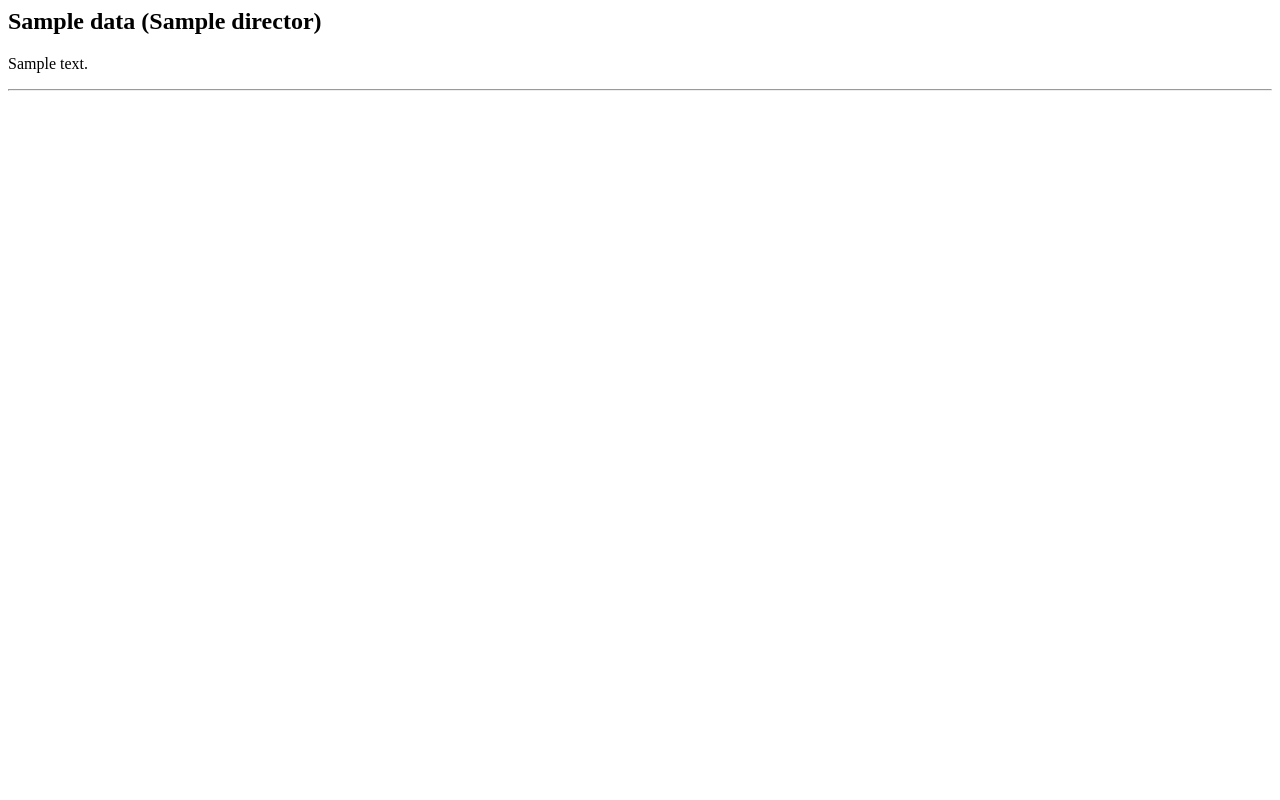
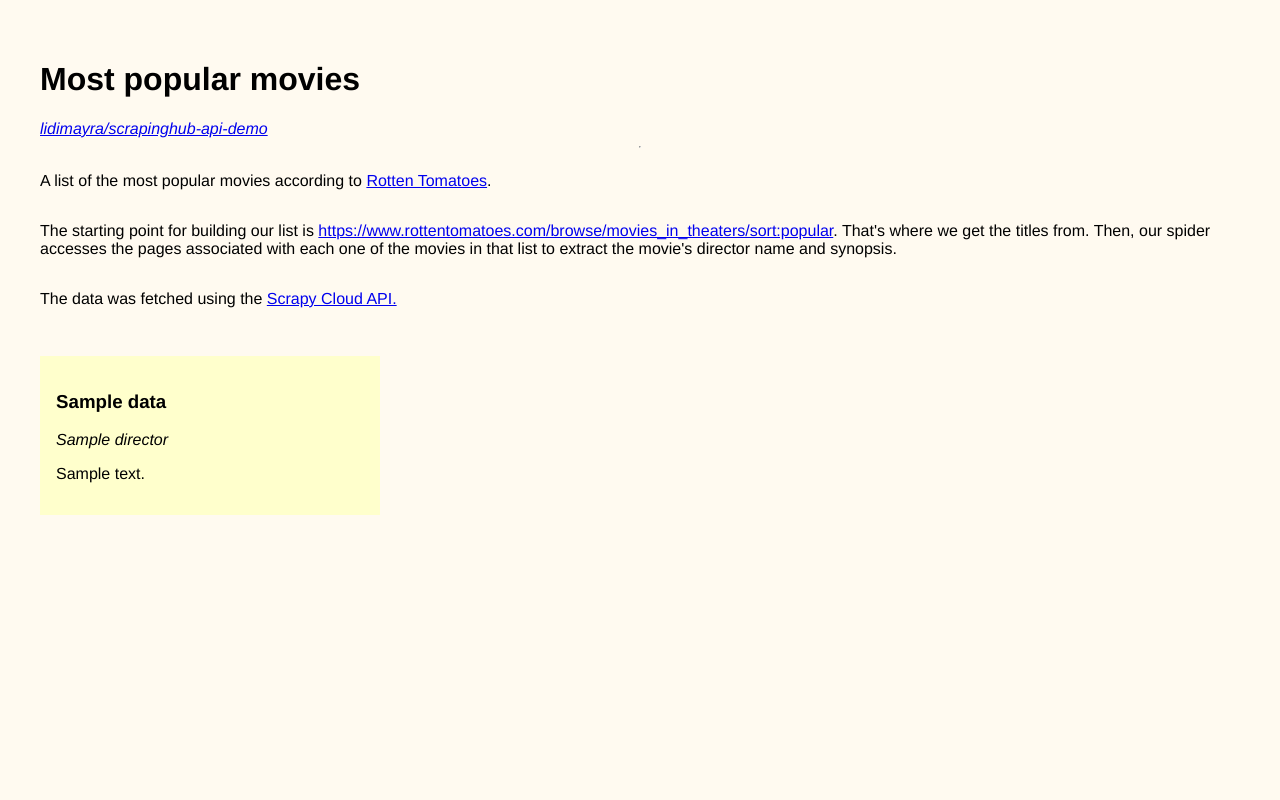
Before and after one commit to lidimayra/scrapinghub-api-demo, a Flask app: template scrapingapp/templates/index.html in a window 1280 px wide. Run offline with Flask 3, Linux system fonts and the light colour scheme; the template is opened without the code that fills it: most values are stand-ins (such as "Sample title", 1, 10 or a date in 2020).

Commit message:
Make the page a bit friendlier
- Add an introduction containing the relevant links
- Basic styling

```diff
--- /dev/null
+++ b/scrapingapp/static/index.css
@@ -0,0 +1,23 @@
+body {
+  font-family: Helvetica;
+  background-color: #FFFAF0;
+}
+
+.header {
+  display: flex;
+  flex-flow: column wrap;
+  padding: 2em 2em 0em 2em;
+}
+
+.movie-container {
+  display: flex;
+  padding: 1em;
+  flex-flow: row wrap;
+}
+
+.movie {
+  background-color: #ffc;
+  padding: 1em;
+  margin: 1em;
+  width: 25%;
+}
--- a/scrapingapp/templates/index.html
+++ b/scrapingapp/templates/index.html
@@ -1,11 +1,40 @@
 <html>
+  <head>
+    <link rel="stylesheet" type="text/css" href="{{ url_for('static', filename='index.css') }}">
+  </head>
   <body>
-    {% for d in data %}
-    <h2>{{ d['title'] }} ({{ d['director'] }})</h2>
+    <div class="header">
+      <h1>Most popular movies</h1>
+      <i><a
+             href="https://github.com/lidimayra/scrapinghub-api-demo">lidimayra/scrapinghub-api-demo</a></i>
+      <hr>
       <p>
-        {{ d['summary'] }}
+        A list of the most popular movies according to <a href="https://www.rottentomatoes.com">Rotten Tomatoes</a>.
       </p>
-      <hr>
-    {% endfor %}
+
+      <p>
+        The starting point for building our list is <a
+          href="https://www.rottentomatoes.com/browse/movies_in_theaters/sort:popular">
+          https://www.rottentomatoes.com/browse/movies_in_theaters/sort:popular</a>.
+        That's where we get the titles from. Then, our spider accesses the pages associated with each one of the movies in
+        that list to extract the movie's director name and synopsis.
+      </p>
+
+      <p>The data was fetched using the <a href="https://docs.zyte.com/scrapy-cloud/usage/reference/http/index.html">
+        Scrapy Cloud API.</a></p>
+    </div>
+
+    <div class="movie-container">
+      {% for d in data %}
+      <div class="movie">
+        <h3>{{ d['title'] }}</h3>
+          <i>{{d['director']}}</i>
+          <p>
+            {{ d['summary'] }}
+          </p>
+      </div>
+
+      {% endfor %}
+    </div>
   </body>
 </html>
```
